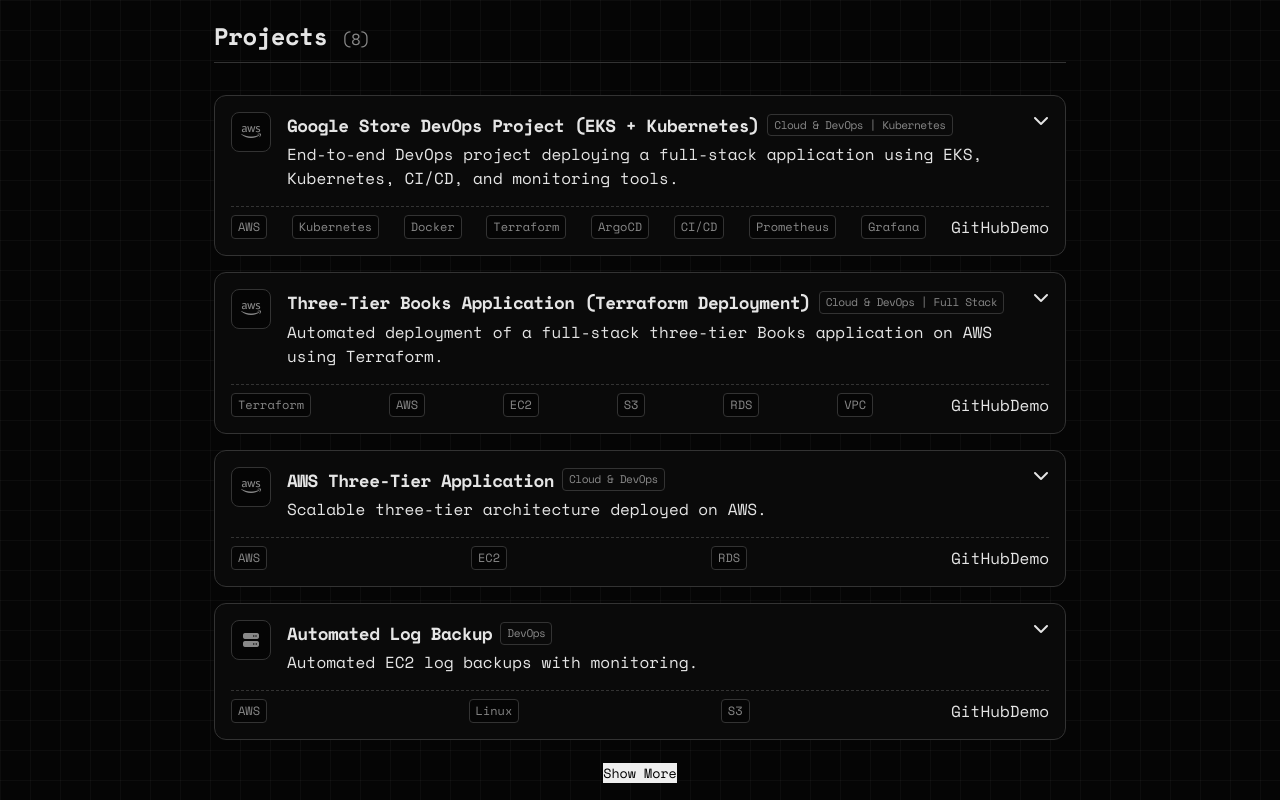
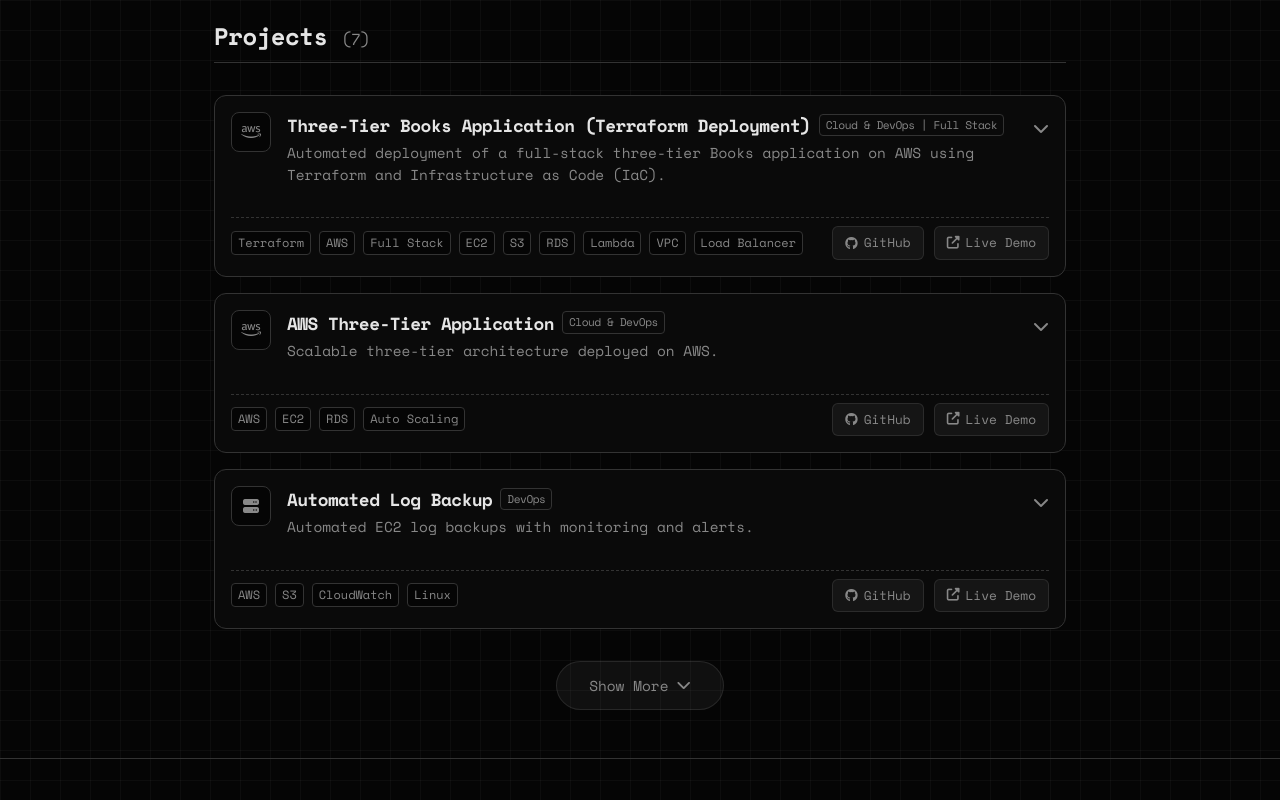
Before and after one commit to Ajaypatel001/Portfolio, a React (Vite) app: page / in a window 1280 px wide. Shown: the part 3360-4160 px from the top of the page. Built offline with nearby package versions, Linux system fonts and the light colour scheme.

Commit message:
Update Projects.jsx

```diff
--- a/src/components/Projects.jsx
+++ b/src/components/Projects.jsx
@@ -2,204 +2,158 @@
 import './Projects.css';
 
 const Projects = () => {
-    const [visible, setVisible] = useState(4);
+    const [visible, setVisible] = useState(3);
     const [expandedIndex, setExpandedIndex] = useState(null);
 
     const toggleAccordion = (index) => {
         setExpandedIndex(expandedIndex === index ? null : index);
     };
 
+    // Reordered list: DevOps/Cloud first
     const projectList = [
 
-        // 🔥 NEW DevOps Project (TOP)
+        // ✅ NEW Terraform Project (Added on Top)
         {
-            title: "Google Store DevOps Project (EKS + Kubernetes)",
-            category: "Cloud & DevOps | Kubernetes",
-            description: "End-to-end DevOps project deploying a full-stack application using EKS, Kubernetes, CI/CD, and monitoring tools.",
-
+            title: "Three-Tier Books Application (Terraform Deployment)",
+            category: "Cloud & DevOps | Full Stack",
+            description: "Automated deployment of a full-stack three-tier Books application on AWS using Terraform and Infrastructure as Code (IaC).",
             details: {
-                why: "To build a production-ready DevOps pipeline with Kubernetes, CI/CD, logging, and monitoring on AWS.",
+                why: "To automate cloud infrastructure provisioning and reduce manual configuration by implementing Infrastructure as Code with Terraform.",
 
                 features: [
-                    "EKS Cluster setup using Terraform",
-                    "Kubernetes deployment (frontend & backend)",
-                    "CI/CD using GitHub Actions",
-                    "ArgoCD for GitOps deployment",
-                    "RDS (MariaDB) integration",
-                    "Ingress-Nginx for routing",
-                    "EFK Stack for logging",
-                    "Prometheus & Grafana monitoring",
-                    "Secure VPC & IAM setup",
-                    "Load Balancer access"
+                    "Infrastructure provisioning using Terraform (IaC)",
+                    "Three-tier architecture with Frontend, Backend, and RDS",
+                    "Auto Scaling for high availability",
+                    "Application Load Balancer for traffic distribution",
+                    "Secure VPC with public and private subnets",
+                    "Internet Gateway for external connectivity",
+                    "Security Groups for secure access control",
+                    "Target Groups for efficient routing",
+                    "AWS Lambda for serverless tasks",
+                    "S3 for storage and backups"
                 ],
 
-                techStack: "AWS (EKS, RDS, VPC, IAM), Kubernetes, Docker, Terraform, ArgoCD, GitHub Actions, Prometheus, Grafana, EFK Stack, Linux"
+                techStack: "Terraform, AWS (EC2, S3, RDS, Lambda, VPC, Security Groups, Target Groups, Internet Gateway, Load Balancer, IAM), Linux, Git, Full Stack"
             },
 
             tech: [
+                "Terraform",
                 "AWS",
-                "Kubernetes",
-                "Docker",
-                "Terraform",
-                "ArgoCD",
-                "CI/CD",
-                "Prometheus",
-                "Grafana"
+                "Full Stack",
+                "EC2",
+                "S3",
+                "RDS",
+                "Lambda",
+                "VPC",
+                "Load Balancer"
             ],
 
-            github: "https://github.com/Ajaypatel001/google-store-DevOps-project",
-            demo: "#",
-            icon: "fab fa-aws"
-        },
-
-        // ✅ Terraform Project
-        {
-            title: "Three-Tier Books Application (Terraform Deployment)",
-            category: "Cloud & DevOps | Full Stack",
-            description: "Automated deployment of a full-stack three-tier Books application on AWS using Terraform.",
-
-            details: {
-                why: "To automate cloud infrastructure provisioning using Infrastructure as Code.",
-
-                features: [
-                    "Terraform IaC",
-                    "Three-tier architecture",
-                    "Auto Scaling",
-                    "Load Balancer",
-                    "Secure VPC",
-                    "RDS Database",
-                    "Lambda integration",
-                    "S3 storage"
-                ],
-
-                techStack: "Terraform, AWS, Linux, Git"
-            },
-
-            tech: ["Terraform", "AWS", "EC2", "S3", "RDS", "VPC"],
             github: "https://github.com/Ajaypatel001/Book_Three_Tier_Application_Custom_Infra",
             demo: "#",
             icon: "fab fa-aws"
         },
 
-        // ✅ AWS Project
+        // ✅ Your ORIGINAL project untouched
         {
             title: "AWS Three-Tier Application",
             category: "Cloud & DevOps",
             description: "Scalable three-tier architecture deployed on AWS.",
-
             details: {
-                why: "To design a highly available system.",
-                features: ["Auto Scaling", "Load Balancing", "Multi-AZ RDS"],
-                techStack: "AWS EC2, S3, RDS, VPC"
+                why: "To design a highly available and fault-tolerant cloud infrastructure.",
+                features: ["Auto Scaling Groups", "ELB Load Balancing", "Multi-AZ RDS Deployment"],
+                techStack: "AWS EC2, S3, RDS, VPC, IAM"
             },
-
-            tech: ["AWS", "EC2", "RDS"],
+            tech: ["AWS", "EC2", "RDS", "Auto Scaling"],
             github: "#",
             demo: "#",
             icon: "fab fa-aws"
         },
 
-        // ✅ DevOps Script
         {
             title: "Automated Log Backup",
             category: "DevOps",
-            description: "Automated EC2 log backups with monitoring.",
-
+            description: "Automated EC2 log backups with monitoring and alerts.",
             details: {
-                why: "To automate backups and ensure data safety.",
-                features: ["Shell Script", "Cron Jobs", "S3 Backup"],
-                techStack: "Bash, AWS CLI, CloudWatch"
+                why: "To ensure data persistence and automate routine maintenance tasks.",
+                features: ["Shell Scripting for Backups", "Cron Jobs", "S3 Lifecycle Policies"],
+                techStack: "Bash, AWS CLI, CloudWatch, S3"
             },
-
-            tech: ["AWS", "Linux", "S3"],
+            tech: ["AWS", "S3", "CloudWatch", "Linux"],
             github: "#",
             demo: "#",
             icon: "fas fa-server"
         },
-
-        // ✅ Other Projects
         {
             title: "Path 4 You",
             category: "Career Guidance",
-            description: "Platform helping students find career paths.",
-
+            description: "Comprehensive platform helping students find their right path.",
             details: {
-                why: "To guide students.",
-                features: ["Roadmap", "Tracking"],
-                techStack: "MERN Stack"
+                why: "To provide students with personalized career roadmaps.",
+                features: ["Interactive Roadmap", "Resource Aggregation", "User Progress Tracking"],
+                techStack: "MERN Stack, OpenAI API"
             },
-
-            tech: ["React", "Node"],
+            tech: ["MERN Stack", "React", "Node"],
             github: "",
             demo: "#",
             icon: "fas fa-laptop-code"
         },
-
         {
             title: "Govt. Schemes",
             category: "Info Portal",
-            description: "Government schemes platform.",
-
+            description: "Aggregating various government schemes for easy access.",
             details: {
-                why: "To simplify access.",
-                features: ["Search", "Filter"],
-                techStack: "HTML, CSS, JS"
+                why: "To simplify access to government welfare programs.",
+                features: ["Search & Filter", "Categorized Listings", "Multi-language Support"],
+                techStack: "HTML, CSS, JavaScript, Fetch API"
             },
-
-            tech: ["Frontend"],
+            tech: ["Frontend", "API"],
             github: "https://github.com/Ajaypatel001/Govt.scheems",
             demo: "#",
             icon: "fas fa-landmark"
         },
-
         {
             title: "Blog Application",
             category: "Full Stack",
-            description: "Blog platform with auth.",
-
+            description: "Blogging platform with user auth and CRUD features.",
             details: {
-                why: "To build full stack app.",
-                features: ["JWT Auth", "CRUD"],
-                techStack: "React, Node, MongoDB"
+                why: "To build a complete full-stack web application with modern technologies.",
+                features: ["User Authentication (JWT)", "RESTful API", "Responsive UI"],
+                techStack: "React, Node.js, Express, MongoDB, AWS"
             },
-
-            tech: ["React", "Node"],
+            tech: ["React", "Node.js", "AWS"],
             github: "https://github.com/Ajaypatel001/Blog_project",
             demo: "#",
             icon: "fas fa-blog"
         },
-
         {
             title: "Movie Tracker",
             category: "Web App",
-            description: "Movie tracking app.",
-
+            description: "Track and discover movies using external APIs.",
             details: {
-                why: "To learn API integration.",
-                features: ["Search", "Watchlist"],
-                techStack: "React"
+                why: "To explore API integration and state management in React.",
+                features: ["Movie Search", "Watchlist Management", "Rating System"],
+                techStack: "React, Redux Toolkit, TMDB API"
             },
-
-            tech: ["React"],
+            tech: ["React", "Redux"],
             github: "https://github.com/Ajaypatel001/Movie_Tracker",
             demo: "#",
             icon: "fas fa-film"
         }
     ];
 
-    const showMoreProjects = () => setVisible(prev => prev + 3);
+    const showMoreProjects = () => {
+        setVisible((prevValue) => prevValue + 3);
+    };
+
     const showLessProjects = () => {
-        setVisible(4);
+        setVisible(3);
         setExpandedIndex(null);
     };
 
     return (
         <section id="projects" className="projects-section">
             <div className="container">
-                <h2 className="section-title">
-                    Projects <span className="count">({projectList.length})</span>
-                </h2>
-
+                <h2 className="section-title">Projects <span className="count">({projectList.length})</span></h2>
                 <div className="projects-list">
                     {projectList.slice(0, visible).map((project, index) => (
                         <div
@@ -211,51 +165,66 @@
                                 <div className="project-img-placeholder">
                                     <i className={project.icon}></i>
                                 </div>
-
                                 <div className="project-info">
-                                    <h3>
-                                        {project.title}
-                                        <span className="category-tag">{project.category}</span>
-                                    </h3>
-                                    <p>{project.description}</p>
+                                    <h3>{project.title} <span className="category-tag">{project.category}</span></h3>
+                                    <p className="project-desc-short">{project.description}</p>
                                 </div>
-
-                                <i className={`fas fa-chevron-down ${expandedIndex === index ? 'rotate' : ''}`}></i>
+                                <div className="project-toggle">
+                                    <i className={`fas fa-chevron-down ${expandedIndex === index ? 'rotate' : ''}`}></i>
+                                </div>
                             </div>
 
-                            {expandedIndex === index && (
-                                <div className="project-extended">
-                                    <p><strong>Why:</strong> {project.details.why}</p>
-
-                                    <ul>
-                                        {project.details.features.map((f, i) => (
-                                            <li key={i}>{f}</li>
-                                        ))}
-                                    </ul>
-
-                                    <p><strong>Tech:</strong> {project.details.techStack}</p>
+                            <div className={`project-extended ${expandedIndex === index ? 'expanded' : ''}`}>
+                                <div className="project-extended-inner">
+                                    <div className="detail-row">
+                                        <strong>Why I built this:</strong>
+                                        <p>{project.details.why}</p>
+                                    </div>
+                                    <div className="detail-row">
+                                        <strong>Key Features:</strong>
+                                        <ul>
+                                            {project.details.features.map((feat, i) => (
+                                                <li key={i}>{feat}</li>
+                                            ))}
+                                        </ul>
+                                    </div>
+                                    <div className="detail-row">
+                                        <strong>Tech Stack:</strong>
+                                        <p className="tech-highlight">{project.details.techStack}</p>
+                                    </div>
                                 </div>
-                            )}
+                            </div>
 
                             <div className="project-footer">
-                                {project.tech.map((t, i) => (
-                                    <span key={i} className="mini-tag">{t}</span>
-                                ))}
-
-                                <div>
-                                    <a href={project.github}>GitHub</a>
-                                    <a href={project.demo}>Demo</a>
+                                <div className="tech-stack-mini">
+                                    {project.tech.map((t, i) => (
+                                        <span key={i} className="mini-tag">{t}</span>
+                                    ))}
+                                </div>
+                                <div className="project-actions">
+                                    <a href={project.github} className="btn-project btn-github" onClick={(e) => e.stopPropagation()}>
+                                        <i className="fab fa-github"></i> GitHub
+                                    </a>
+                                    <a href={project.demo} className="btn-project btn-demo" onClick={(e) => e.stopPropagation()}>
+                                        <i className="fas fa-external-link-alt"></i> Live Demo
+                                    </a>
                                 </div>
                             </div>
                         </div>
                     ))}
                 </div>
 
-                <div style={{ textAlign: "center", marginTop: "20px" }}>
+                <div className="projects-actions" style={{ textAlign: 'center', marginTop: '2rem' }}>
                     {visible < projectList.length ? (
-                        <button onClick={showMoreProjects}>Show More</button>
+                        <button className="btn show-more-btn" onClick={showMoreProjects}>
+                            Show More <i className="fas fa-chevron-down"></i>
+                        </button>
                     ) : (
-                        <button onClick={showLessProjects}>Show Less</button>
+                        visible > 3 && (
+                            <button className="btn show-more-btn" onClick={showLessProjects}>
+                                Show Less <i className="fas fa-chevron-up"></i>
+                            </button>
+                        )
                     )}
                 </div>
             </div>
```
